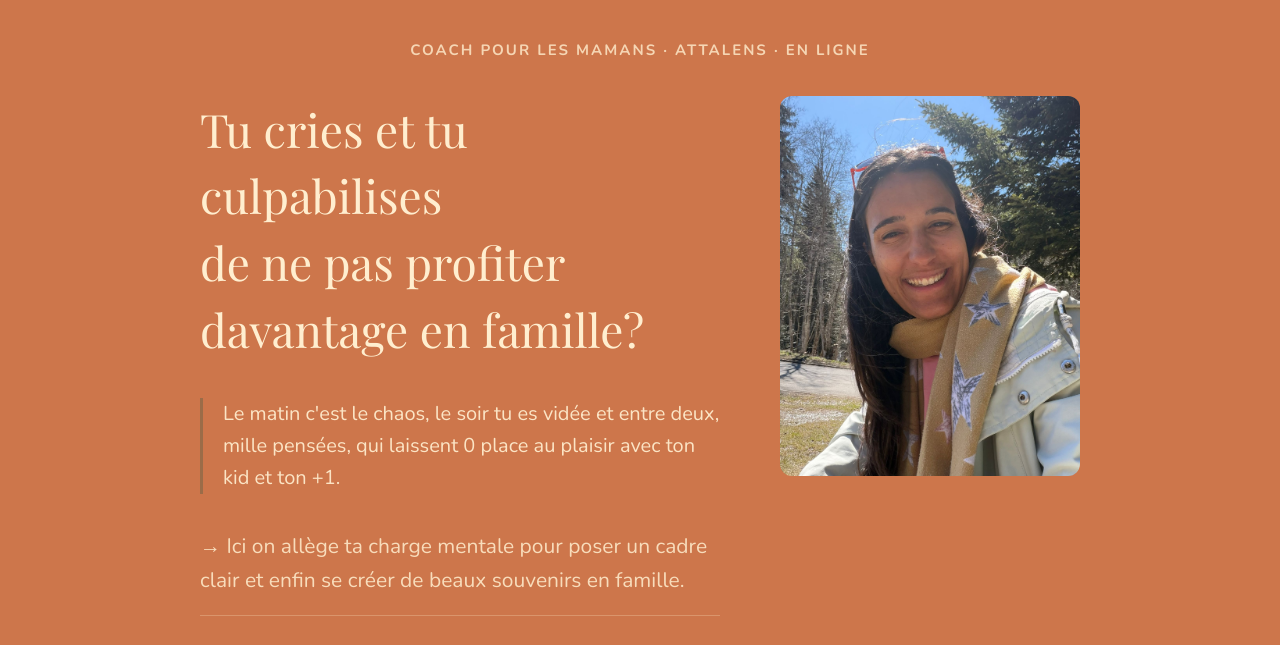
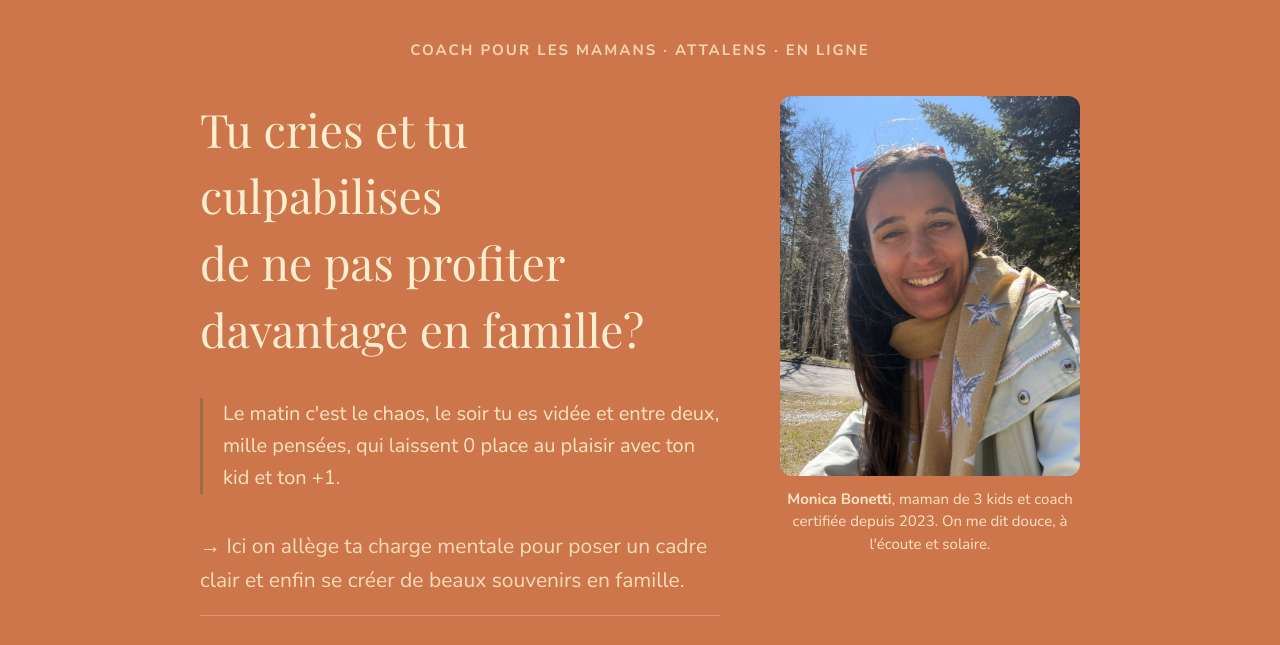
Before and after one commit to MonicaBonetti/monicabonetti.github.io, a plain HTML site: page index.html in a window 1280 px wide. Shown: the part 98-743 px from the top of the page. Drawn offline with nearby package versions, Linux system fonts and the light colour scheme; a web font is replaced by a local one.

Commit message:
Update index.html

```diff
--- a/index.html
+++ b/index.html
@@ -226,6 +226,14 @@
     object-fit: cover;
     border-radius: 12px;
     display: block;
+  }
+    .hero-photo-bio {
+    margin-top: 12px;
+    font-family: 'Nunito', sans-serif;
+    font-size: 15px;
+    line-height: 1.5;
+    text-align: center;
+    color: rgba(255,238,207,0.92);
   }
 
   /* SECTION QUI SUIS-JE — photo gauche, texte droite */
@@ -787,8 +795,9 @@
       </div>
     </div><!-- fin hero-text -->
 
-    <div class="hero-photo">
+      <div class="hero-photo">
       <img src="monica-hero.jpg" alt="Monica" />
+      <p class="hero-photo-bio"><strong>Monica Bonetti</strong>, maman de 3 kids et coach certifiée depuis 2023. On me dit douce, à l'écoute et solaire.</p>
     </div>
   </div>
 </section>
```
